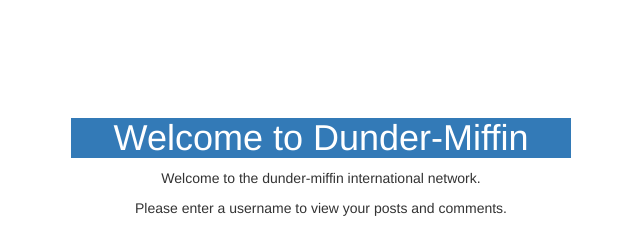
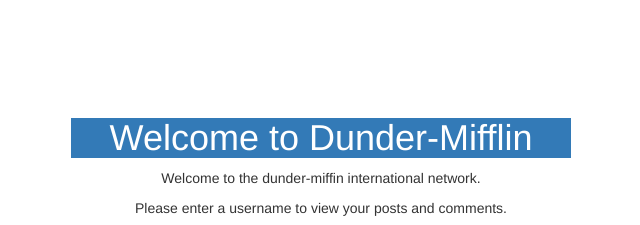
Before and after one commit to Ishmaru/Dunder-Miffin-App, a website: page index.html in a window 1280 px wide. Shown: the part 152-377 px from the top of the page, 319-959 px from the left. Drawn offline with nearby package versions, Linux system fonts and the light colour scheme; some packages are replaced by stand-ins of ours.

Commit message:
cleanup + typo fixes

```diff
--- a/index.html
+++ b/index.html
@@ -3,7 +3,7 @@
 <head>
   <meta charset="utf-8">
   <meta http-equiv="X-UA-Compatible" content="IE=edge">
-  <title>Dunder-Miffin Login App</title>
+  <title>Dunder-Mifflin Login App</title>
   <link rel="stylesheet" href="https://maxcdn.bootstrapcdn.com/bootstrap/3.3.7/css/bootstrap.min.css" integrity="sha384-BVYiiSIFeK1dGmJRAkycuHAHRg32OmUcww7on3RYdg4Va+PmSTsz/K68vbdEjh4u" crossorigin="anonymous">
   <link rel="stylesheet" href="public/css/main.css" crossorigin="anonymous">
 </head>
--- a/package.json
+++ b/package.json
@@ -1,5 +1,5 @@
 {
-  "name": "dundermuffinapp",
+  "name": "dundermifflinapp",
   "version": "1.0.0",
   "description": "Farmers Insurance Code Test",
   "main": "index.js",
--- a/public/templates/login.html
+++ b/public/templates/login.html
@@ -1,6 +1,6 @@
 <div class="page">
   <div class="login">
-    <h1 class="bg-primary">Welcome to Dunder-Miffin</h1>
+    <h1 class="bg-primary">Welcome to Dunder-Mifflin</h1>
     <p>Welcome to the dunder-miffin international network.</p>
     <p>Please enter a username to view your posts and comments.</p>
     <form>
```
Also changed, not shown: README.md, 2 other files.
